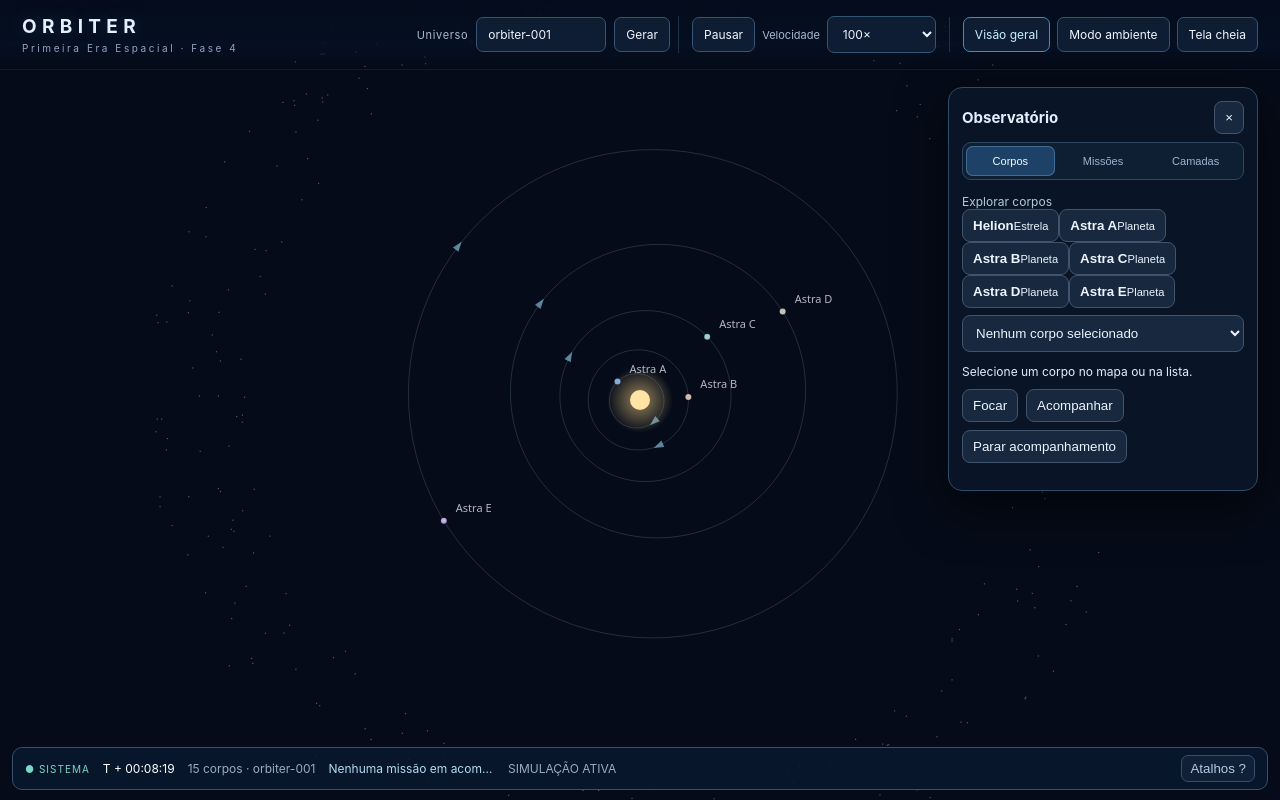
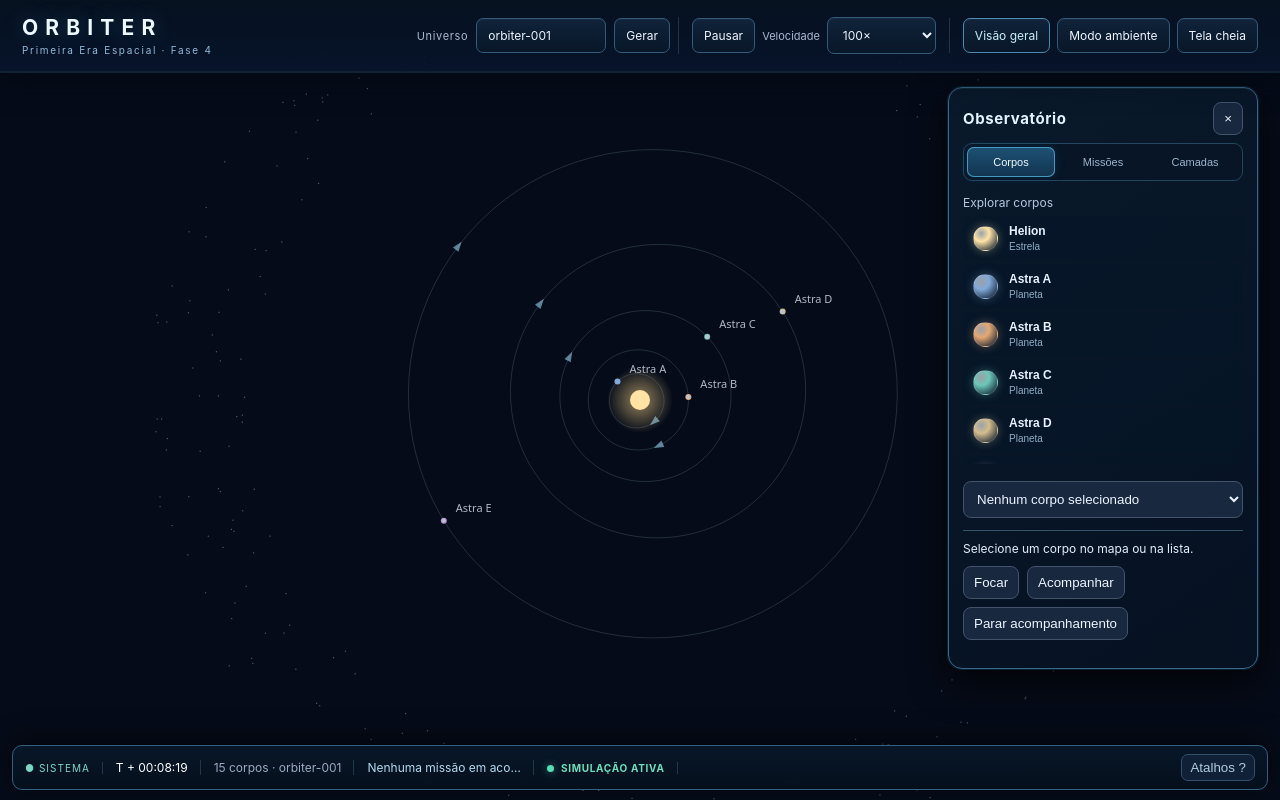
Before and after one commit to RrR2010/orbiter, a website built with Vite: page index.html in a window 1280 px wide. Built offline with nearby package versions, Linux system fonts and the light colour scheme.

Commit message:
style(phase4): cinematic space observatory and mission console visual system

```diff
--- a/src/style.css
+++ b/src/style.css
@@ -110,3 +110,43 @@
 .status-console .hint:not([hidden]){position:absolute;right:8px;bottom:calc(100% + 8px);max-width:min(700px,90vw);padding:12px 15px;background:#0c1e33f5;border:1px solid #36536d;border-radius:9px;color:#dbeafb;opacity:1;white-space:normal;box-shadow:0 10px 35px #000a}
 @media(max-width:1100px){.hud{grid-template-columns:1fr}.controls{justify-content:flex-start}.observatory{top:124px}.mission-hud{top:124px}.status-console{gap:8px}.status-system{display:none}}
 @media(max-width:760px){.controls{flex-wrap:wrap}.control-group{padding-left:6px}.observatory{top:157px;max-height:calc(100vh - 220px)}.mission-hud{top:157px}.status-console .status-mission{display:none}.status-console #status{max-width:20ch}.status-console{font-size:10px}}
+
+
+/* Orbiter Mission Control — cinematic observatory visual layer (no fake 3D assets). */
+:root{--orbiter-glow:#61cde7;--orbiter-glow-soft:#59c5e52c;--orbiter-surface:#071424f0}
+#sky{background:radial-gradient(ellipse at 50% 40%,#112940,#050b18 70%)}
+.hud{background:linear-gradient(180deg,#061220f7,#07152ce8);box-shadow:0 1px 0 #5eb9db25,0 8px 30px #0309118a}
+.brand strong{font-size:21px;letter-spacing:.34em;color:#edf8ff;text-shadow:0 0 20px #71b9f443}
+.brand small{color:#91bbd9;letter-spacing:.17em}
+.controls button,.controls select,.controls input{background:linear-gradient(180deg,#10233a,#081728);border-color:#345a7a;box-shadow:inset 0 1px 0 #a0daf00d}
+.controls button:hover{box-shadow:inset 0 0 12px #59c5e525}
+.observatory,.mission-hud,.launch-agenda{background:linear-gradient(145deg,#0a1c2eea,#061222f2);border:1px solid #38698a;box-shadow:0 0 0 1px #0b2e45a8,0 14px 36px #000b,inset 0 1px 0 #77c9e01a}
+.observatory{padding:14px;max-height:calc(100vh - 155px)}
+.panel-heading strong{letter-spacing:.04em;color:#e3f4ff}
+.observatory-tabs{border-color:#24465f;background:#071526}
+.observatory-tabs button[aria-selected=true]{background:linear-gradient(180deg,#1d5174,#12344f);box-shadow:inset 0 0 0 1px #429ac2,0 0 12px #3192cd23}
+.body-navigator{display:grid;gap:4px;max-height:248px;overflow:auto;margin:6px 0 10px;scrollbar-color:#38617b transparent;scrollbar-width:thin}
+.body-nav-item{display:flex;align-items:center;gap:11px;width:100%;padding:7px 9px!important;background:#07182a66!important;border:1px solid transparent!important;border-radius:8px!important;text-align:left;min-height:43px}
+.body-nav-item:hover,.body-nav-item[aria-pressed=true]{background:#103251ad!important;border-color:#3886a6!important}
+.body-nav-item[aria-pressed=true]{box-shadow:inset 3px 0 #59d0eb,0 0 15px #147ca320}
+.body-nav-marker{width:25px;height:25px;flex:0 0 25px;border-radius:50%;background:radial-gradient(circle at 32% 28%,#ffffff99,var(--body-color) 35%,#08182b 95%);box-shadow:0 0 10px color-mix(in srgb,var(--body-color),transparent 65%);border:1px solid #ffffff30}
+.body-nav-identity{display:flex;flex-direction:column;gap:3px;min-width:0}
+.body-nav-identity strong{font-size:12px;font-weight:600;color:#e8f1ff}
+.body-nav-identity small{color:#8faec5;font-size:10px}
+#inspector{border-top:1px solid #34546a;padding-top:10px}
+#inspector h3{color:#98e0f1;margin:0 0 8px}
+.metric{padding:7px 2px;border-color:#38526a55}
+.metric strong{font-variant-numeric:tabular-nums}
+.status-console{background:linear-gradient(180deg,#08192beb,#06101cf5);border-color:#335e7e;box-shadow:0 -6px 24px #0008;min-height:45px}
+.status-console>span{padding-right:12px;border-right:1px solid #43658170}
+.status-console .status-help{margin-left:auto}
+.status-activity{color:#6be0ba!important;font-size:10px;font-weight:700;letter-spacing:.07em}
+.status-activity:before{content:'';display:inline-block;width:7px;height:7px;margin-right:7px;border-radius:100%;background:#54deb4;box-shadow:0 0 9px #56dfbc7a}
+.status-activity[data-paused=true]{color:#e9b97b!important}
+.status-activity[data-paused=true]:before{background:#dfad67;box-shadow:none}
+.mission-hud-primary,.mission-hud-orbit,.mission-hud-secondary{border-color:#47779760}
+.mission-hud-icon{filter:drop-shadow(0 0 4px #65d6ef32)}
+.mission-hud-apsides .mission-hud-instrument{background:linear-gradient(150deg,#102943b8,#0a1a2dab)}
+.observatory button:focus-visible,.body-nav-item:focus-visible,.status-help:focus-visible{outline:2px solid #70d8ed;outline-offset:2px}
+@media(max-width:760px){.body-navigator{max-height:150px}.status-console .status-activity{display:none}}
+@media(prefers-reduced-motion:reduce){.body-nav-item,.status-activity{transition:none}}
```
